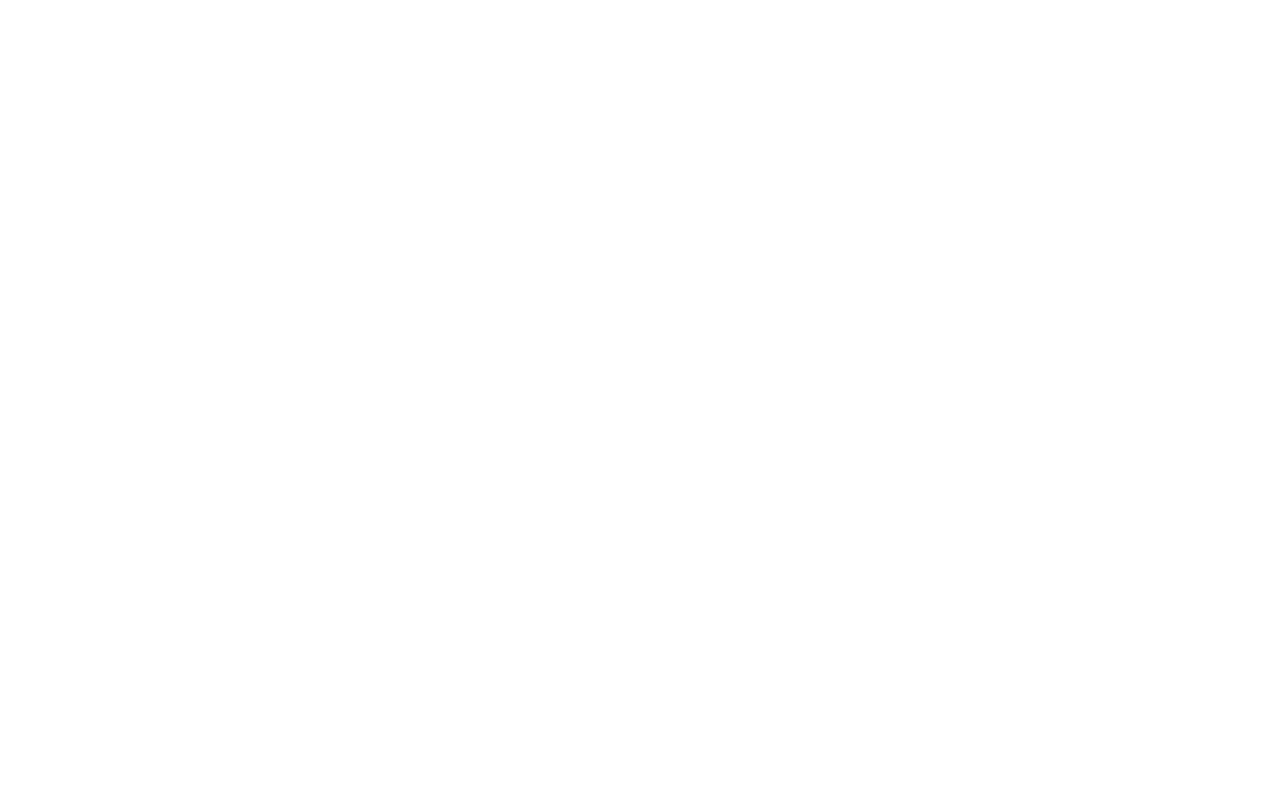
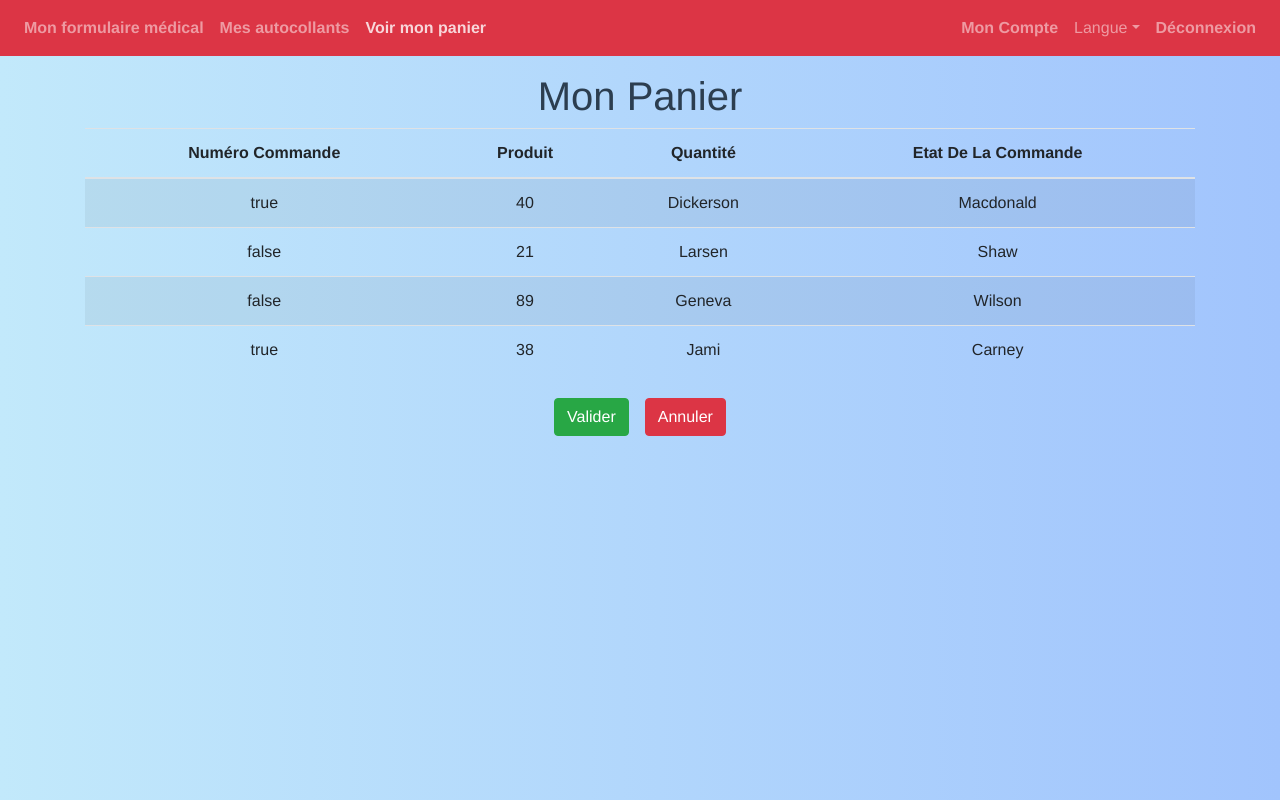
Before and after one commit to MatthieuLev/scanandsave, a Vue app: page /ViewMyCart in a window 1280 px wide. Built offline with nearby package versions, Linux system fonts and the light colour scheme.

Commit message:
[TECH] Lint fix

```diff
--- a/src/App.vue
+++ b/src/App.vue
@@ -5,6 +5,9 @@
 </template>
 
 <style lang="scss">
+$color-primary: #a1c4fd;
+$color-secondary: #c2e9fb;
+$color-tertiary: #7c9ad2;
 #app {
   font-family: Helvetica, Arial, sans-serif;
   -webkit-font-smoothing: antialiased;
@@ -12,14 +15,15 @@
   text-align: center;
   color: #2c3e50;
 }
-#nav {
-  padding: 30px;
-  a {
-    font-weight: bold;
-    color: #2c3e50;
-    &.router-link-exact-active {
-      color: #42b983;
-    }
-  }
+
+body {
+  background: #a1c4fd; /* fallback for old browsers */
+  background: -webkit-linear-gradient(center, $color-primary, $color-secondary);
+  background: -moz-linear-gradient(center, $color-primary, $color-secondary);
+  background: -o-linear-gradient(center, $color-primary, $color-secondary);
+  background: linear-gradient(to left, $color-primary, $color-secondary);
+  font-family: "Roboto", sans-serif;
+  -webkit-font-smoothing: antialiased;
+  -moz-osx-font-smoothing: grayscale;
 }
 </style>
--- a/src/components/Navbar.vue
+++ b/src/components/Navbar.vue
@@ -1,30 +1,35 @@
 <template>
   <div>
     <b-navbar toggleable="lg" type="dark" variant="danger">
-      <b-navbar-brand href="#">Scan&Save </b-navbar-brand>
-
       <b-navbar-toggle target="nav-collapse"></b-navbar-toggle>
 
       <b-collapse id="nav-collapse" is-nav>
         <b-navbar-nav>
-          <b-nav-item><router-link to= "MedicalFileCreation">Mon formulaire médical</router-link></b-nav-item>
-          <b-nav-item><router-link to= "ViewMyStickers">Mes autocollants</router-link></b-nav-item>
-          <b-nav-item><router-link to= "Mon_Panier">Mon panier</router-link></b-nav-item>
+          <b-nav-item>
+            <router-link to="MedicalFileCreation">Mon formulaire médical</router-link>
+          </b-nav-item>
+          <b-nav-item>
+            <router-link to="ViewMyStickers">Mes autocollants</router-link>
+          </b-nav-item>
+          <b-nav-item>
+            <router-link to="ViewMyCart">Voir mon panier</router-link>
+          </b-nav-item>
         </b-navbar-nav>
 
         <!-- Right aligned nav items -->
         <b-navbar-nav class="ml-auto">
+          <b-nav-item>
+            <router-link to="ViewMyAccount">Mon Compte</router-link>
+          </b-nav-item>
+
           <b-nav-item-dropdown text="Langue" right>
+            <b-dropdown-item href="#">FR</b-dropdown-item>
             <b-dropdown-item href="#">EN</b-dropdown-item>
-            <b-dropdown-item href="#">FR</b-dropdown-item>
           </b-nav-item-dropdown>
 
-          <b-nav-item-dropdown right>
-            <!-- Using 'button-content' slot -->
-            <template slot="button-content"><em>User</em></template>
-            <b-dropdown-item><router-link to= "ViewMyAccount">Mon Compte</router-link></b-dropdown-item>
-            <b-dropdown-item><router-link to= "Login">Déconnexion</router-link></b-dropdown-item>
-          </b-nav-item-dropdown>
+          <b-nav-item>
+            <router-link to="/">Déconnexion</router-link>
+          </b-nav-item>
         </b-navbar-nav>
       </b-collapse>
     </b-navbar>
@@ -32,11 +37,27 @@
 </template>
 
 <script>
-    export default {
-        name: 'Menu',
-    };
+  export default {
+    name: 'Menu',
+  };
 </script>
 
 <style scoped>
+  a:hover {
+    color: inherit;
+    text-decoration: none;
+    font-weight: bold;
+  }
 
+  a {
+    color: inherit;
+    text-decoration: none;
+    font-weight: bold;
+  }
+  .router-link-exact-active {
+    color: rgba(255, 255, 255, 0.8);
+   }
+  .nav-link{
+    cursor: inherit;
+  }
 </style>
--- a/src/router.js
+++ b/src/router.js
@@ -1,14 +1,15 @@
 import Vue from 'vue';
 import Router from 'vue-router';
+
 import Home from './views/Home.vue';
 import Login from './views/Login.vue';
 import Registration from './views/Registration.vue';
+import Navbar from './components/Navbar.vue';
 import MedicalFileCreation from './views/MedicalFileCreation.vue';
 import StickersCreation from './views/StickersCreation.vue';
 import ViewMyStickers from './views/ViewMyStickers.vue';
 import ViewMyAccount from './views/ViewMyAccount.vue';
-import Navbar from './components/Navbar.vue';
-import Mon_Panier from "./views/Mon_Panier";
+import ViewMyCart from './views/ViewMyCart.vue';
 
 Vue.use(Router);
 
@@ -52,15 +53,14 @@ export default new Router({
       component: ViewMyStickers,
     },
     {
-      path: '/Mon_Panier',
-      name: 'Mon_Panier',
-      component: Mon_Panier,
+      path: '/ViewMyCart',
+      name: 'ViewMyCart',
+      component: ViewMyCart,
     },
     {
       path: '/ViewMyAccount',
       name: 'ViewMyAccount',
       component: ViewMyAccount,
-    }
-
+    },
   ],
 });
--- a/src/views/Home.vue
+++ b/src/views/Home.vue
@@ -35,17 +35,6 @@ export default {
   $color-primary: #a1c4fd;
   $color-secondary: #c2e9fb;
   $color-tertiary: #7c9ad2;
-
-  body {
-    background: #a1c4fd; /* fallback for old browsers */
-    background: -webkit-linear-gradient(right, $color-primary, $color-secondary);
-    background: -moz-linear-gradient(right, $color-primary, $color-secondary);
-    background: -o-linear-gradient(right, $color-primary, $color-secondary);
-    background: linear-gradient(to left, $color-primary, $color-secondary);
-    font-family: "Roboto", sans-serif;
-    -webkit-font-smoothing: antialiased;
-    -moz-osx-font-smoothing: grayscale;
-  }
 
   .home-page {
     padding: 8% 0 0;
--- a/src/views/Mon_Panier.vue
+++ /dev/null
@@ -1,53 +0,0 @@
-N<template>
-  <b-form class="registration-form">
-    <Menu ></Menu>
-    <h1>Mon Panier</h1>
-    <b-table striped hover :items="items"></b-table>
-    <div>
-      <b-row>
-        <b-col class="buttonPosition">
-          <b-button size="sm">Valider</b-button>
-          <b-button size="sm">Annuler</b-button>
-        </b-col>
-
-      </b-row>
-    </div>
-  </b-form>
-
-</template>
-
-<script>
-  import Menu from '../components/Navbar';
-    export default {
-      name: 'Mon_Panier',
-      components: {
-        Menu,
-      },
-      data() {
-        return {
-
-          items: [
-            { Numéro_commande: true, Produit: 40, Quantité: 'Dickerson', Etat_de_la_commande: 'Macdonald' },
-            { Numéro_commande: false, Produit: 21, Quantité: 'Larsen', Etat_de_la_commande: 'Shaw' },
-            { Numéro_commande: false, Produit: 89, Quantité: 'Geneva', Etat_de_la_commande: 'Wilson' },
-            { Numéro_commande: true, Produit: 38, Quantité: 'Jami', Etat_de_la_commande: 'Carney' }
-          ]
-        };
-      },
-
-    };
-</script>
-
-<style>
-.buttonPosition {
-  margin-bottom: 8PX;
-
-}
-.btn {
-  margin: 8px;
-}
-.row {
-  flex-direction: row-reverse;
-}
-
-</style>
--- a/src/views/ViewMyAccount.vue
+++ b/src/views/ViewMyAccount.vue
@@ -1,29 +1,35 @@
 <template>
   <div>
-    <Menu></Menu>
-
+    <Navbar></Navbar>
     <b-container>
-      <h1>Mon compte </h1>
+      <h1>Mon compte</h1>
       <b-button-group vertical size="lg">
-        <b-button variant="outline-primary"><router-link to= "MedicalFileCreation">Voir mes informations</router-link></b-button>
-      <b-button variant="outline-primary"><router-link to="MedicalFileCreation">Modifier mes informations </router-link></b-button>
-      <b-button variant="outline-primary"><router-link to="ViewMyStickers">Commander un autocollant</router-link></b-button>
-      <b-button variant="outline-primary"><router-link to="Mon_Panier">Récapitulatif de mes commandes</router-link></b-button>
+        <b-button variant="outline-primary">
+          <router-link to="MedicalFileCreation">Voir mes informations</router-link>
+        </b-button>
+        <b-button variant="outline-primary">
+          <router-link to="MedicalFileCreation">Modifier mes informations</router-link>
+        </b-button>
+        <b-button variant="outline-primary">
+          <router-link to="ViewMyStickers">Commander un autocollant</router-link>
+        </b-button>
+        <b-button variant="outline-primary">
+          <router-link to="Mon_Panier">Récapitulatif de mes commandes</router-link>
+        </b-button>
       </b-button-group>
     </b-container>
   </div>
-
 </template>
 
 <script>
-  import Menu from '../components/Navbar.vue';
-    export default {
-        name: "ViewMyAccount",
-      components: {
-        Menu,
-      },
+  import Navbar from '../components/Navbar.vue';
 
-    }
+  export default {
+    name: 'ViewMyAccount',
+    components: {
+      Navbar,
+    },
+  };
 </script>
 
 <style scoped>
--- /dev/null
+++ b/src/views/ViewMyCart.vue
@@ -0,0 +1,59 @@
+<template>
+  <div>
+    <Navbar></Navbar>
+    <b-container>
+      <b-form class="registration-form">
+        <Menu></Menu>
+        <h1>Mon Panier</h1>
+        <b-table striped hover :items="items"></b-table>
+        <div>
+          <b-row>
+            <b-col class="buttonPosition">
+              <b-button variant="success">Valider</b-button>
+              <b-button variant="danger">Annuler</b-button>
+            </b-col>
+
+          </b-row>
+        </div>
+      </b-form>
+    </b-container>
+  </div>
+</template>
+
+<script>
+  import Navbar from '../components/Navbar';
+
+  export default {
+    name: 'Mon_Panier',
+    components: {
+      Navbar,
+    },
+    data() {
+      return {
+
+        items: [
+          {Numéro_commande: true, Produit: 40, Quantité: 'Dickerson', Etat_de_la_commande: 'Macdonald'},
+          {Numéro_commande: false, Produit: 21, Quantité: 'Larsen', Etat_de_la_commande: 'Shaw'},
+          {Numéro_commande: false, Produit: 89, Quantité: 'Geneva', Etat_de_la_commande: 'Wilson'},
+          {Numéro_commande: true, Produit: 38, Quantité: 'Jami', Etat_de_la_commande: 'Carney'},
+        ],
+      };
+    },
+
+  };
+</script>
+
+<style>
+  .buttonPosition {
+    margin-bottom: 8PX;
+  }
+
+  .btn {
+    margin: 8px;
+  }
+
+  .row {
+    flex-direction: row-reverse;
+  }
+
+</style>
--- a/src/views/ViewMyStickers.vue
+++ b/src/views/ViewMyStickers.vue
@@ -7,27 +7,27 @@
       <b-button variant="outline-primary">Voir mon panier</b-button>
     </b-container>
   </div>
-
 </template>
 
 <script>
   import Menu from '../components/Navbar.vue';
+
   export default {
-        name: "panier",
+    name: 'panier',
     components: {
       Menu,
     },
     data() {
       return {
         items: [
-            { NumProduit: '0001', Theme: 'Motard', Couleur: 'Rouge', Taille: 'Petit',Apperçu:'', AjouterPannier:'' },
-            { NumProduit: '0002', Theme: 'Ski', Couleur: 'Vert', Taille: 'Grand',Apperçu:'', AjouterPannier:'' },
-            { NumProduit: '0003', Theme: 'Skate', Couleur: 'Argent', Taille: 'Moyen',Apperçu:'', AjouterPannier:'' },
-            { NumProduit: '0004', Theme: 'Velo', Couleur: 'Rose', Taille: 'Petit', Apperçu:'', AjouterPannier:''}
-          ]
-        }
-    }
-    }
+          {NumProduit: '0001', Theme: 'Motard', Couleur: 'Rouge', Taille: 'Petit', Aperçu: '', AjouterPannier: ''},
+          {NumProduit: '0002', Theme: 'Ski', Couleur: 'Vert', Taille: 'Grand', Aperçu: '', AjouterPannier: ''},
+          {NumProduit: '0003', Theme: 'Skate', Couleur: 'Argent', Taille: 'Moyen', Aperçu: '', AjouterPannier: ''},
+          {NumProduit: '0004', Theme: 'Velo', Couleur: 'Rose', Taille: 'Petit', Aperçu: '', AjouterPannier: '' },
+        ],
+      };
+    },
+  };
 </script>
 
 <style scoped>
```
Lines whose indentation alone changed are shown as unchanged.
